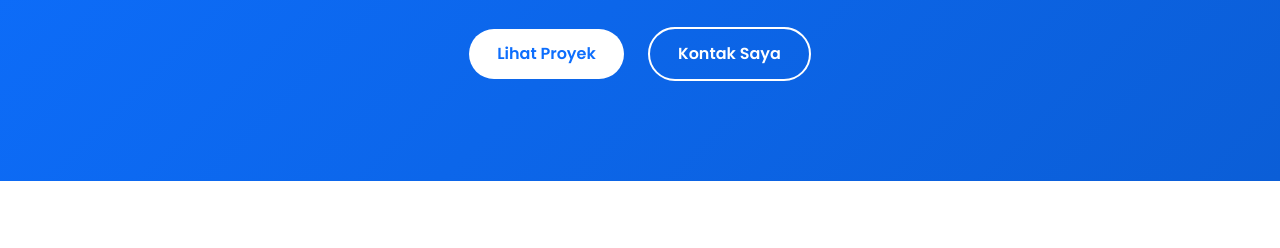
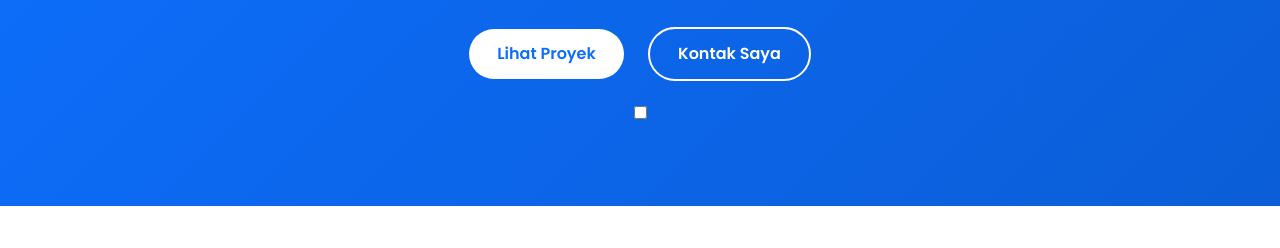
Before and after one commit to Alkyy-In/diky_porto55.github.io, a plain HTML site: page index.html in a window 1280 px wide. Shown: the part 224-472 px from the top of the page. Drawn offline with Linux system fonts and the light colour scheme.

Commit message:
Update index.html

```diff
--- a/index.html
+++ b/index.html
@@ -19,6 +19,12 @@
         <a href="#contact" class="btn btn-outline">Kontak Saya</a>
       </div>
     </div>
+        <nav>
+      <div class="theme-toggle">
+        <input type="checkbox" id="theme-toggle-checkbox">
+        <label for="theme-toggle-checkbox" class="theme-toggle-switch"></label>
+      </div>
+    </nav>
   </header>
 
   <!-- About -->
```
